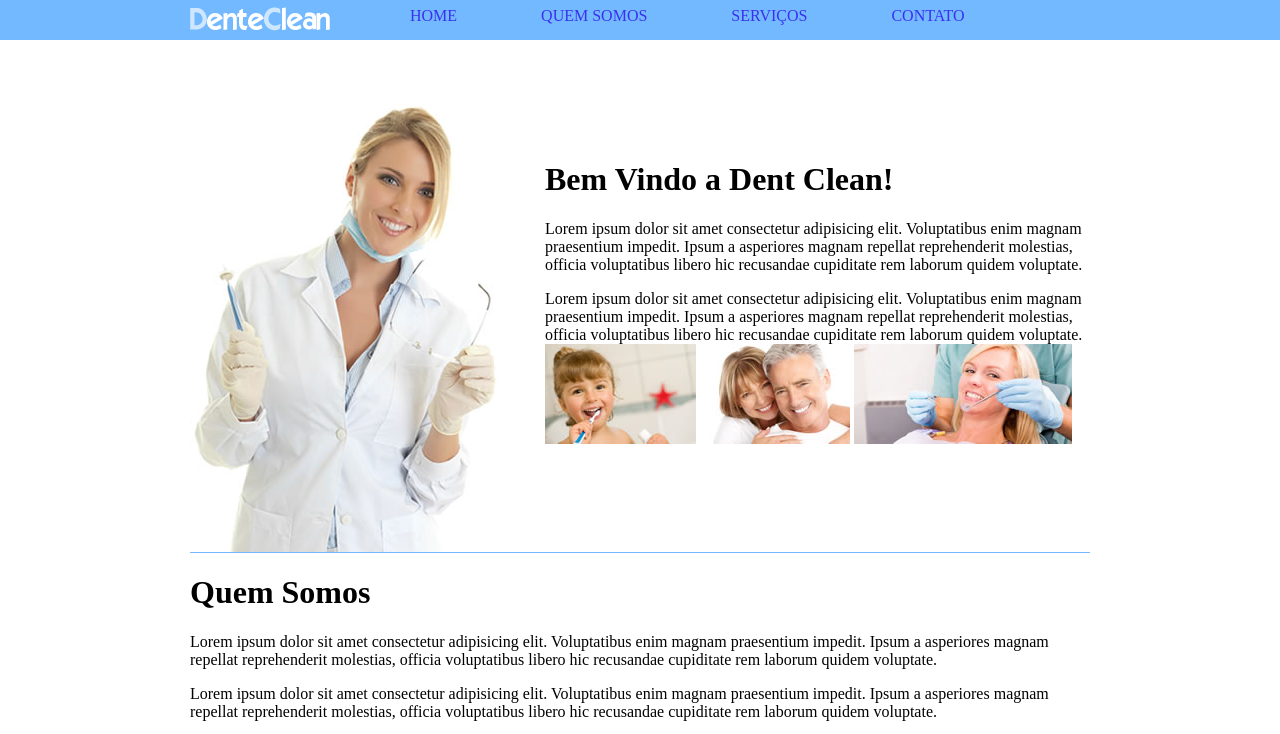
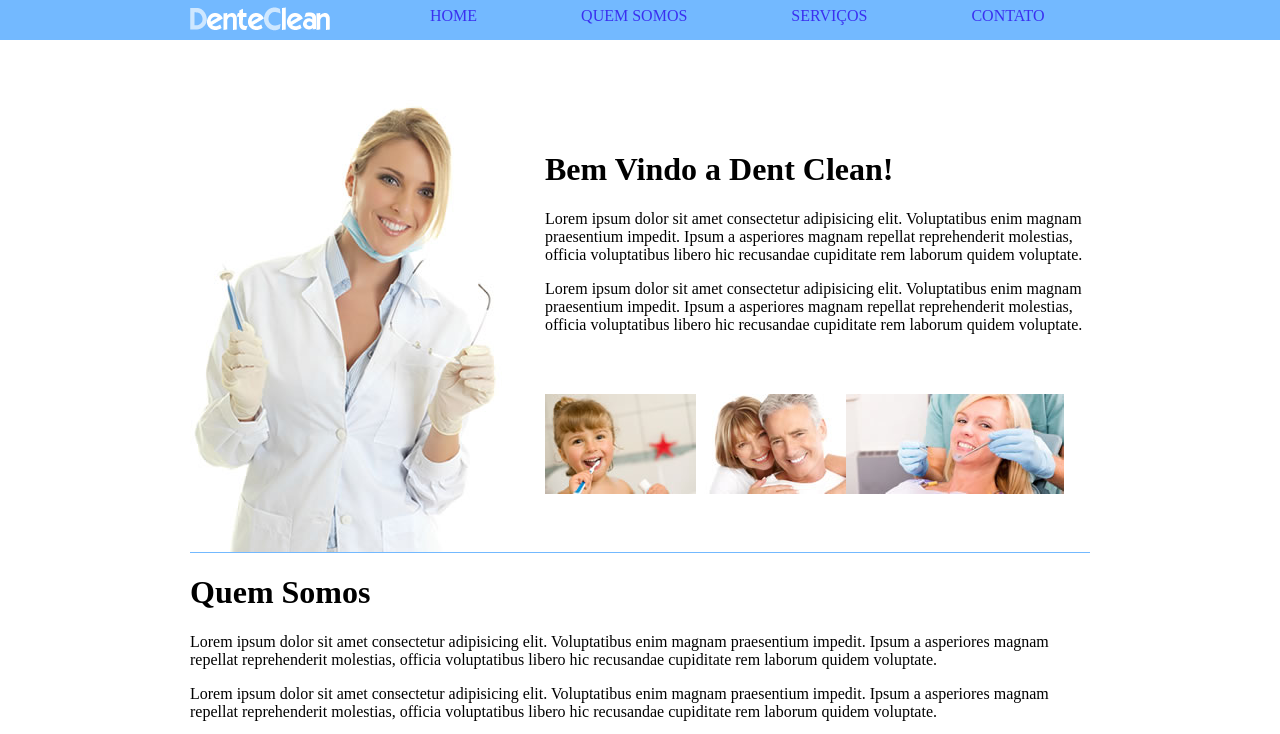
Before and after one commit to Faela0807/HTML, a plain HTML site: page aula9.10/index.html in a window 1280 px wide. Shown: the top 734 px of the page. Drawn offline with Linux system fonts and the light colour scheme.

Commit message:
Add files via upload

```diff
--- a/aula9.10/css/estilo.css
+++ b/aula9.10/css/estilo.css
@@ -31,7 +31,7 @@ body{
     color: rgb(58, 48, 240);
     font-size: 16px;
     text-decoration: none;
-    margin-left: 80px;
+    margin-left: 100px;
 }
 #menu a:hover {
     text-decoration: underline;
@@ -40,7 +40,7 @@ body{
     width: 545px;
     float: right;
     height: auto;
-    margin-top: 100px;
+    margin-top: 90px;
 }
 .conteudo{
     width: 100%;
--- a/aula9.10/index.html
+++ b/aula9.10/index.html
@@ -41,9 +41,9 @@
                     impedit.
                     Ipsum a asperiores magnam repellat reprehenderit molestias, officia voluptatibus libero hic
                     recusandae cupiditate rem laborum quidem voluptate.
-                    <img src="imagem/img home1.jpg" alt="imagem criança" />
-                    <img src="imagem/img home2.jpg" alt="imagem casal" />
-                    <img src="imagem/img home3.jpg" alt="moça no dentista" />
+                    <img src="imagem/img home1.jpg" alt="imagem criança" class="imghome"/>
+                    <img src="imagem/img home2.jpg" alt="imagem casal" class="imghome"/>
+                    <img src="imagem/img home3.jpg" alt="moça no dentista" class="imghome"/>
 
             </div> <!-- fecha div home-->
         </div>
@@ -64,7 +64,6 @@
 
         </div><!-- fecha quem somos-->
 
-        <!--fecha a divisão home-->
         <div id="quemsomos"></div>
         <div id="servicos"></div>
         <div id="contato"></div>
```
